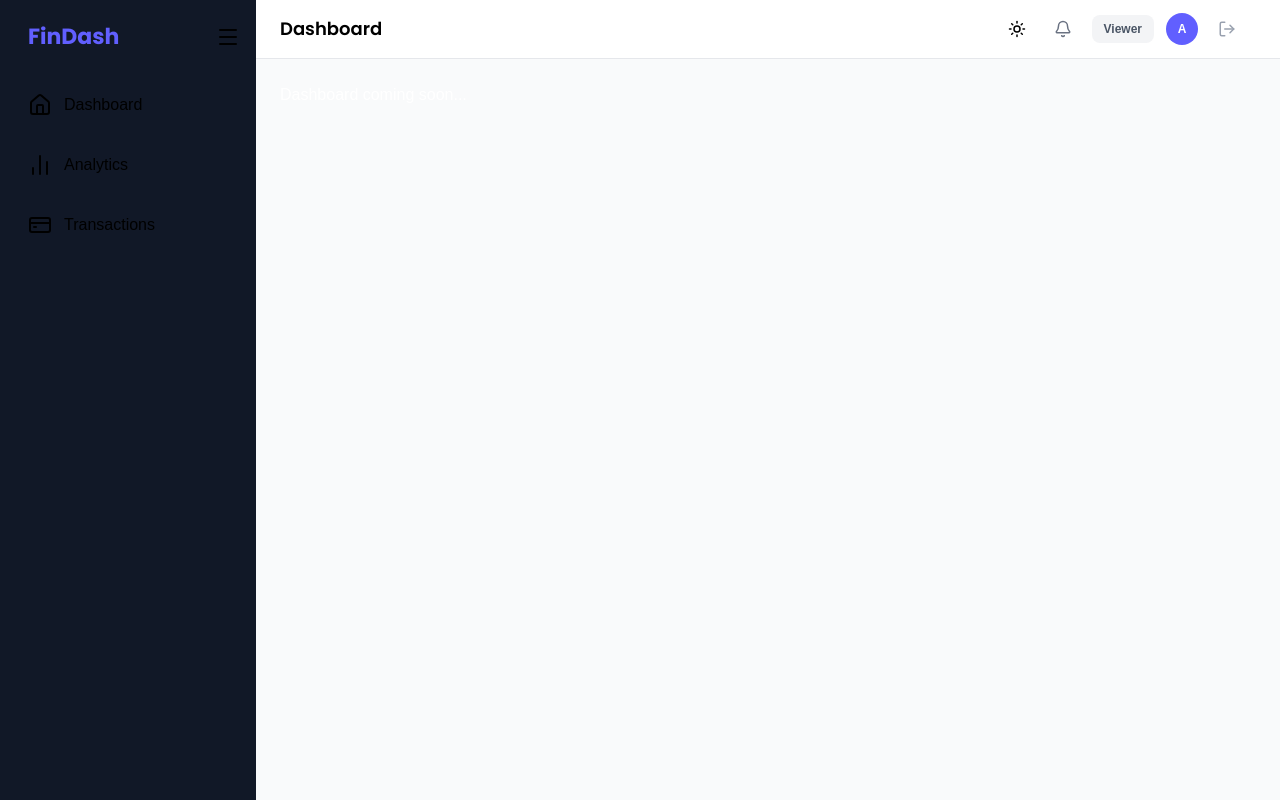
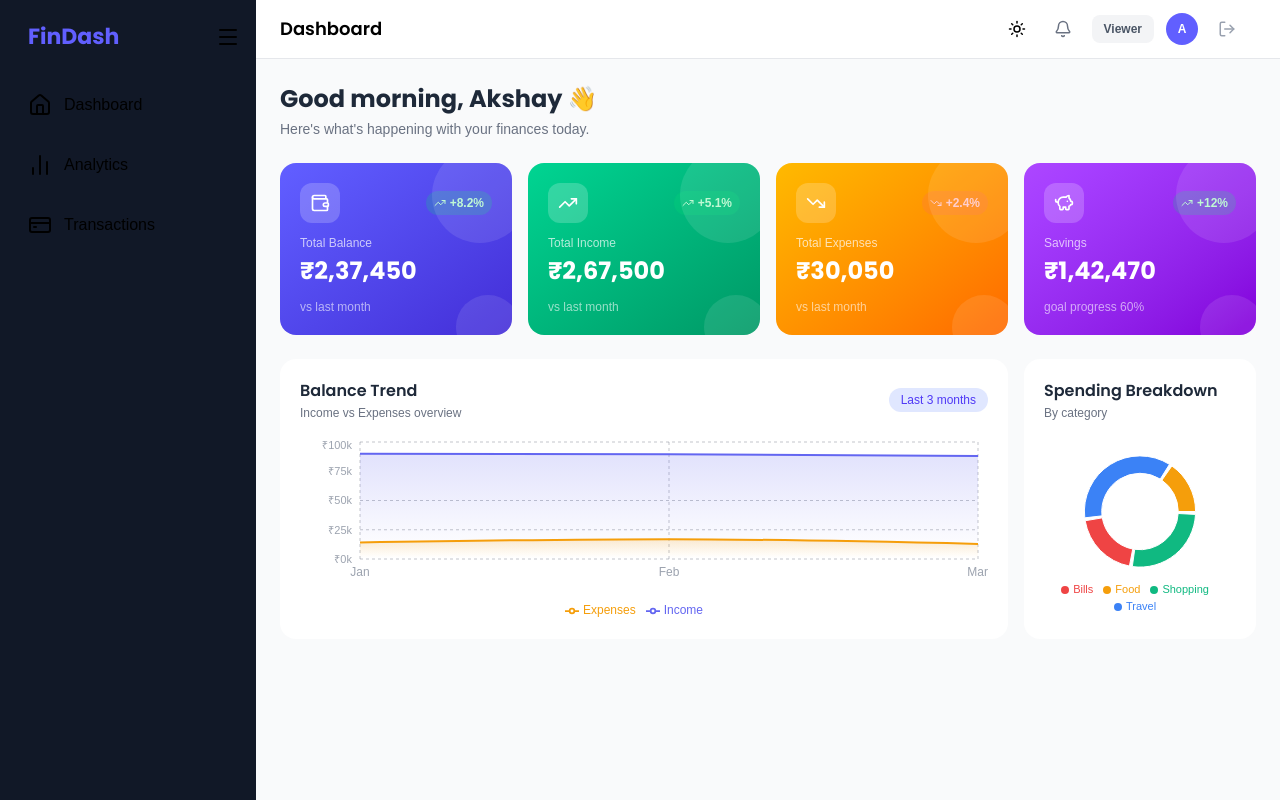
Before and after one commit to akshayUniverse/finance-dashboard, a React (Vite) app: page / in a window 1280 px wide. Built offline with nearby package versions, Linux system fonts and the light colour scheme.

Commit message:
implement Dashboard charts , area chart and spending chart

```diff
--- a/package.json
+++ b/package.json
@@ -14,6 +14,7 @@
     "lucide-react": "^1.7.0",
     "react": "^19.2.4",
     "react-dom": "^19.2.4",
+    "recharts": "^3.8.1",
     "tailwindcss": "^4.2.2"
   },
   "devDependencies": {
--- /dev/null
+++ b/src/components/dashboard/BalanceTrend.jsx
@@ -0,0 +1,67 @@
+import {
+  AreaChart, Area, XAxis, YAxis, CartesianGrid,
+  Tooltip, ResponsiveContainer, Legend
+} from "recharts";
+import { balanceTrend } from "../../data/mockData";
+
+// Custom tooltip so it matches our dark theme
+function CustomTooltip({ active, payload, label }) {
+  if (!active || !payload?.length) return null;
+  return (
+    <div className="bg-white dark:bg-[#1F2937] border border-gray-200 dark:border-gray-700 rounded-xl p-3 shadow-lg text-sm">
+      <p className="font-semibold mb-2 text-gray-700 dark:text-gray-200">{label}</p>
+      {payload.map((p) => (
+        <p key={p.name} style={{ color: p.color }} className="font-medium">
+          {p.name}: ₹{p.value.toLocaleString("en-IN")}
+        </p>
+      ))}
+    </div>
+  );
+}
+
+export default function BalanceTrend() {
+  return (
+    <div className="bg-white dark:bg-[#111827] rounded-2xl p-5 flex flex-col gap-4 h-full">
+
+      <div className="flex items-center justify-between flex-wrap gap-2">
+        <div>
+          <h2 className="font-semibold text-gray-800 dark:text-white font-poppins-semibold">
+            Balance Trend
+          </h2>
+          <p className="text-xs text-gray-500 dark:text-gray-400 mt-0.5">
+            Income vs Expenses overview
+          </p>
+        </div>
+        <span className="text-xs bg-indigo-100 dark:bg-indigo-900/40 text-indigo-600 dark:text-indigo-300 px-3 py-1 rounded-full font-medium">
+          Last 3 months
+        </span>
+      </div>
+
+      {/* Chart — ResponsiveContainer fills whatever width the card gives it */}
+      <div className="flex-1 min-h-[180px]">
+        <ResponsiveContainer width="100%" height="100%">
+          <AreaChart data={balanceTrend} margin={{ top: 5, right: 10, left: 0, bottom: 0 }}>
+            <defs>
+              <linearGradient id="incomeGrad" x1="0" y1="0" x2="0" y2="1">
+                <stop offset="5%"  stopColor="#6366f1" stopOpacity={0.3} />
+                <stop offset="95%" stopColor="#6366f1" stopOpacity={0} />
+              </linearGradient>
+              <linearGradient id="expenseGrad" x1="0" y1="0" x2="0" y2="1">
+                <stop offset="5%"  stopColor="#f59e0b" stopOpacity={0.3} />
+                <stop offset="95%" stopColor="#f59e0b" stopOpacity={0} />
+              </linearGradient>
+            </defs>
+            <CartesianGrid strokeDasharray="3 3" stroke="#374151" opacity={0.3} />
+            <XAxis dataKey="month" tick={{ fontSize: 12, fill: "#9CA3AF" }} axisLine={false} tickLine={false} />
+            <YAxis tick={{ fontSize: 11, fill: "#9CA3AF" }} axisLine={false} tickLine={false}
+              tickFormatter={(v) => `₹${(v/1000).toFixed(0)}k`} />
+            <Tooltip content={<CustomTooltip />} />
+            <Legend wrapperStyle={{ fontSize: "12px", paddingTop: "12px" }} />
+            <Area type="monotone" dataKey="income"   name="Income"   stroke="#6366f1" strokeWidth={2} fill="url(#incomeGrad)" />
+            <Area type="monotone" dataKey="expenses" name="Expenses" stroke="#f59e0b" strokeWidth={2} fill="url(#expenseGrad)" />
+          </AreaChart>
+        </ResponsiveContainer>
+      </div>
+    </div>
+  );
+}
--- /dev/null
+++ b/src/components/dashboard/SpendingChart.jsx
@@ -0,0 +1,71 @@
+import { PieChart, Pie, Cell, Tooltip, ResponsiveContainer, Legend } from "recharts";
+import { transactions, categoryColors } from "../../data/mockData";
+
+// Calculate spending by category from real mock data
+function getSpendingData() {
+  const totals = {};
+  transactions
+    .filter((t) => t.type === "expense")
+    .forEach((t) => {
+      totals[t.category] = (totals[t.category] || 0) + t.amount;
+    });
+  return Object.entries(totals).map(([name, value]) => ({ name, value }));
+}
+
+function CustomTooltip({ active, payload }) {
+  if (!active || !payload?.length) return null;
+  return (
+    <div className="bg-white dark:bg-[#1F2937] border border-gray-200 dark:border-gray-700 rounded-xl p-3 shadow-lg text-sm">
+      <p className="font-semibold text-gray-700 dark:text-gray-200">{payload[0].name}</p>
+      <p style={{ color: payload[0].payload.fill }} className="font-medium">
+        ₹{payload[0].value.toLocaleString("en-IN")}
+      </p>
+    </div>
+  );
+}
+
+export default function SpendingChart() {
+  const data = getSpendingData();
+
+  return (
+    <div className="bg-white dark:bg-[#111827] rounded-2xl p-5 flex flex-col gap-4 h-full">
+      <div>
+        <h2 className="font-semibold text-gray-800 dark:text-white font-poppins-semibold">
+          Spending Breakdown
+        </h2>
+        <p className="text-xs text-gray-500 dark:text-gray-400 mt-0.5">
+          By category
+        </p>
+      </div>
+
+      <div className="flex-1 min-h-[180px]">
+        <ResponsiveContainer width="100%" height="100%">
+          <PieChart>
+            <Pie
+              data={data}
+              cx="50%"
+              cy="50%"
+              innerRadius="55%"
+              outerRadius="80%"
+              paddingAngle={3}
+              dataKey="value"
+            >
+              {data.map((entry) => (
+                <Cell
+                  key={entry.name}
+                  fill={categoryColors[entry.name] || "#6366f1"}
+                />
+              ))}
+            </Pie>
+            <Tooltip content={<CustomTooltip />} />
+            <Legend
+              iconType="circle"
+              iconSize={8}
+              wrapperStyle={{ fontSize: "11px" }}
+            />
+          </PieChart>
+        </ResponsiveContainer>
+      </div>
+    </div>
+  );
+}
--- /dev/null
+++ b/src/components/dashboard/SummaryCard.jsx
@@ -0,0 +1,38 @@
+ import { TrendingUp, TrendingDown } from "lucide-react";
+
+export default function SummaryCard({ title, amount, change, changeLabel, icon, gradient, positive }) {
+  return (
+    <div className={`relative overflow-hidden rounded-2xl p-5 flex flex-col gap-3 ${gradient}`}>
+
+      {/* Top row — icon + change badge */}
+      <div className="flex items-center justify-between">
+        <div className="w-10 h-10 rounded-xl bg-white/20 flex items-center justify-center text-white">
+          {icon}
+        </div>
+        <div className={`flex items-center gap-1 text-xs font-semibold px-2 py-1 rounded-full ${
+          positive
+            ? "bg-green-400/20 text-green-200"
+            : "bg-red-400/20 text-red-200"
+        }`}>
+          {positive ? <TrendingUp size={12} /> : <TrendingDown size={12} />}
+          {change}
+        </div>
+      </div>
+
+      {/* Amount */}
+      <div>
+        <p className="text-white/70 text-xs font-medium mb-1">{title}</p>
+        <p className="text-white text-2xl font-bold font-poppins-bold">
+          ₹{amount.toLocaleString("en-IN")}
+        </p>
+      </div>
+
+      {/* Bottom label */}
+      <p className="text-white/60 text-xs">{changeLabel}</p>
+
+      {/* Decorative circle in background */}
+      <div className="absolute -right-4 -top-4 w-24 h-24 rounded-full bg-white/10" />
+      <div className="absolute -right-2 -bottom-6 w-16 h-16 rounded-full bg-white/10" />
+    </div>
+  );
+}
--- a/src/pages/Dashboard.jsx
+++ b/src/pages/Dashboard.jsx
@@ -1,7 +1,88 @@
+import { Wallet, TrendingUp, TrendingDown, PiggyBank } from "lucide-react";
+import SummaryCard from "../components/dashboard/SummaryCard";
+import BalanceTrend from "../components/dashboard/BalanceTrend";
+import SpendingChart from "../components/dashboard/SpendingChart";
+import { transactions } from "../data/mockData";
+
+// Calculate summary numbers from real data
+function getSummary() {
+  const income   = transactions.filter(t => t.type === "income").reduce((s, t) => s + t.amount, 0);
+  const expenses = transactions.filter(t => t.type === "expense").reduce((s, t) => s + t.amount, 0);
+  const balance  = income - expenses;
+  const savings  = Math.round(balance * 0.6);
+  return { income, expenses, balance, savings };
+}
+
 export default function Dashboard() {
+  const { income, expenses, balance, savings } = getSummary();
+
+  const cards = [
+    {
+      title: "Total Balance",
+      amount: balance,
+      change: "+8.2%",
+      changeLabel: "vs last month",
+      icon: <Wallet size={20} />,
+      gradient: "bg-gradient-to-br from-indigo-500 to-indigo-700",
+      positive: true,
+    },
+    {
+      title: "Total Income",
+      amount: income,
+      change: "+5.1%",
+      changeLabel: "vs last month",
+      icon: <TrendingUp size={20} />,
+      gradient: "bg-gradient-to-br from-emerald-400 to-emerald-600",
+      positive: true,
+    },
+    {
+      title: "Total Expenses",
+      amount: expenses,
+      change: "+2.4%",
+      changeLabel: "vs last month",
+      icon: <TrendingDown size={20} />,
+      gradient: "bg-gradient-to-br from-amber-400 to-orange-500",
+      positive: false,
+    },
+    {
+      title: "Savings",
+      amount: savings,
+      change: "+12%",
+      changeLabel: "goal progress 60%",
+      icon: <PiggyBank size={20} />,
+      gradient: "bg-gradient-to-br from-purple-500 to-purple-700",
+      positive: true,
+    },
+  ];
+
   return (
-    <div className="text-white">
-      Dashboard coming soon...
+    <div className="flex flex-col gap-6">
+
+      {/* Welcome row */}
+      <div>
+        <h1 className="text-xl md:text-2xl font-bold text-gray-800 dark:text-white font-poppins-bold">
+          Good morning, Akshay 👋
+        </h1>
+        <p className="text-sm text-gray-500 dark:text-gray-400 mt-1">
+          Here's what's happening with your finances today.
+        </p>
+      </div>
+
+      <div className="grid grid-cols-1 sm:grid-cols-2 lg:grid-cols-4 gap-4">
+        {cards.map((card) => (
+          <SummaryCard key={card.title} {...card} />
+        ))}
+      </div>
+
+      <div className="grid grid-cols-1 lg:grid-cols-4 gap-4">
+        <div className="lg:col-span-3 min-h-[280px]">
+          <BalanceTrend />
+        </div>
+        <div className="min-h-[280px]">
+          <SpendingChart />
+        </div>
+      </div>
+
     </div>
   );
 }
```
Also changed, not shown: 1 other file (tests, documents, lock files or other folders).
